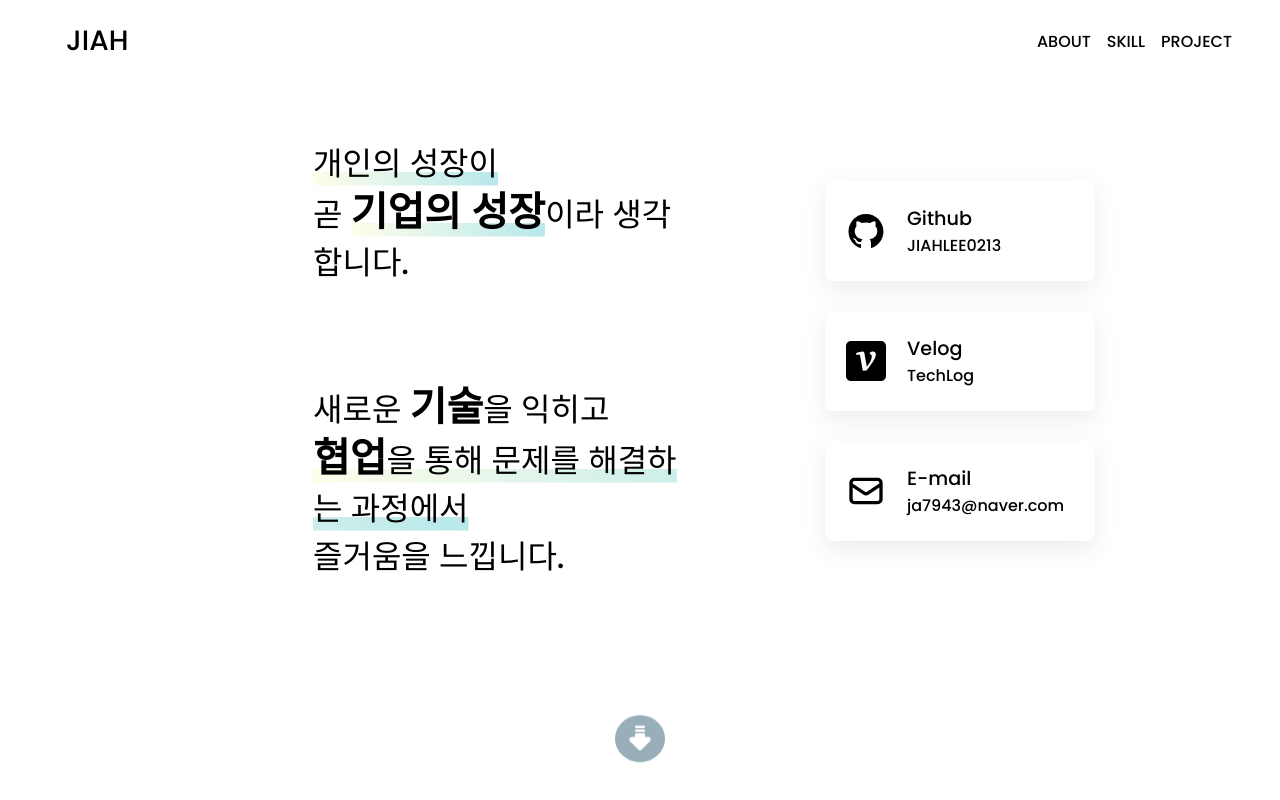
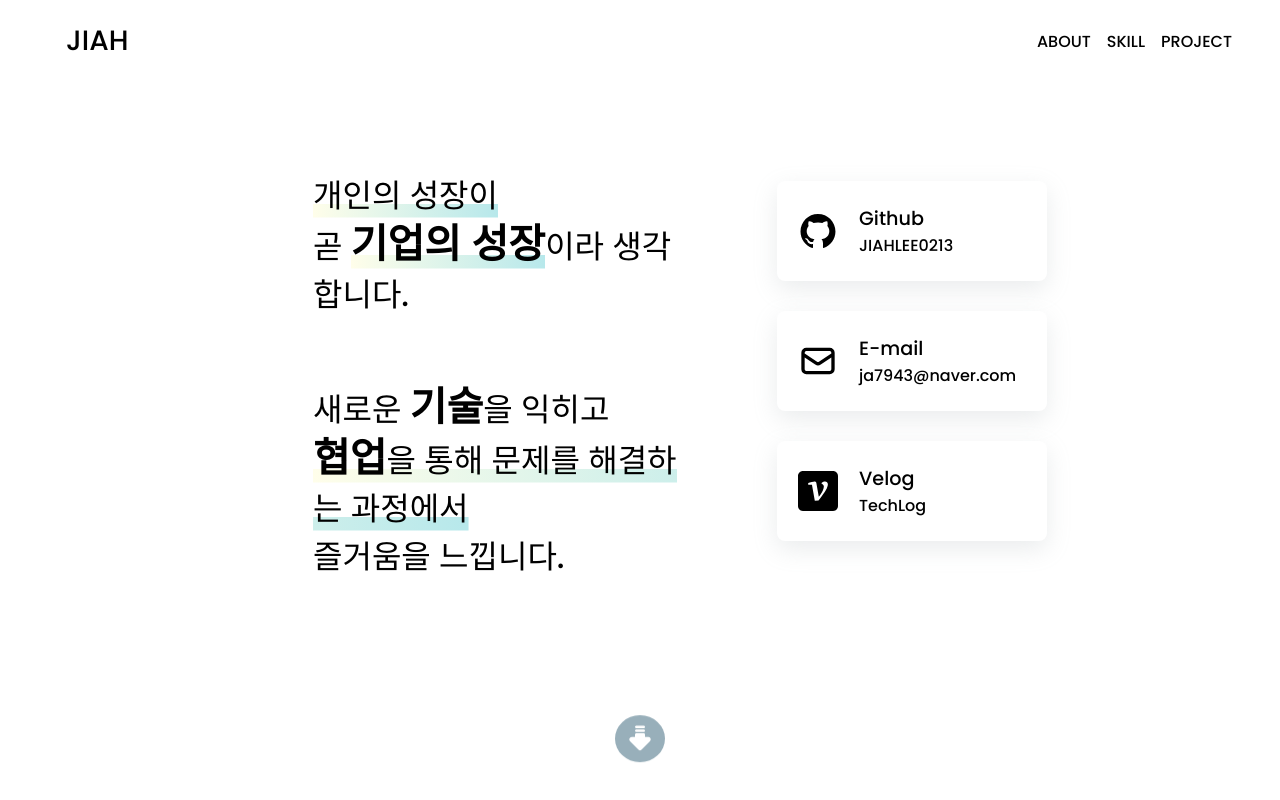
Before and after one commit to JIAHLEE0213/Portfolio, a React (Create React App) app: page / in a window 1280 px wide. Built offline with nearby package versions, Linux system fonts and the light colour scheme.

Commit message:
style:content-box 순차 변경 및 소개박스 마진값 변경

```diff
--- a/src/constants/contact.jsx
+++ b/src/constants/contact.jsx
@@ -10,13 +10,13 @@ export const Contact = [
     content: 'JIAHLEE0213',
   },
   {
+    icon: <HiOutlineMail />,
+    type: 'E-mail',
+    content: 'ja7943@naver.com',
+  },
+  {
     icon: <SiVelog />,
     type: 'Velog',
     content: 'TechLog',
   },
-  {
-    icon: <HiOutlineMail />,
-    type: 'E-mail',
-    content: 'ja7943@naver.com',
-  },
 ];
--- a/src/section/about.jsx
+++ b/src/section/about.jsx
@@ -93,7 +93,7 @@ const ProfileBox = styled.section`
     width: 30vw;
     font-size: 2rem;
     line-height: 3rem;
-    margin: 2rem 8rem 4rem 8rem;
+    margin: 2rem 5rem;
     list-style: none;
   }
   .strong {
```
